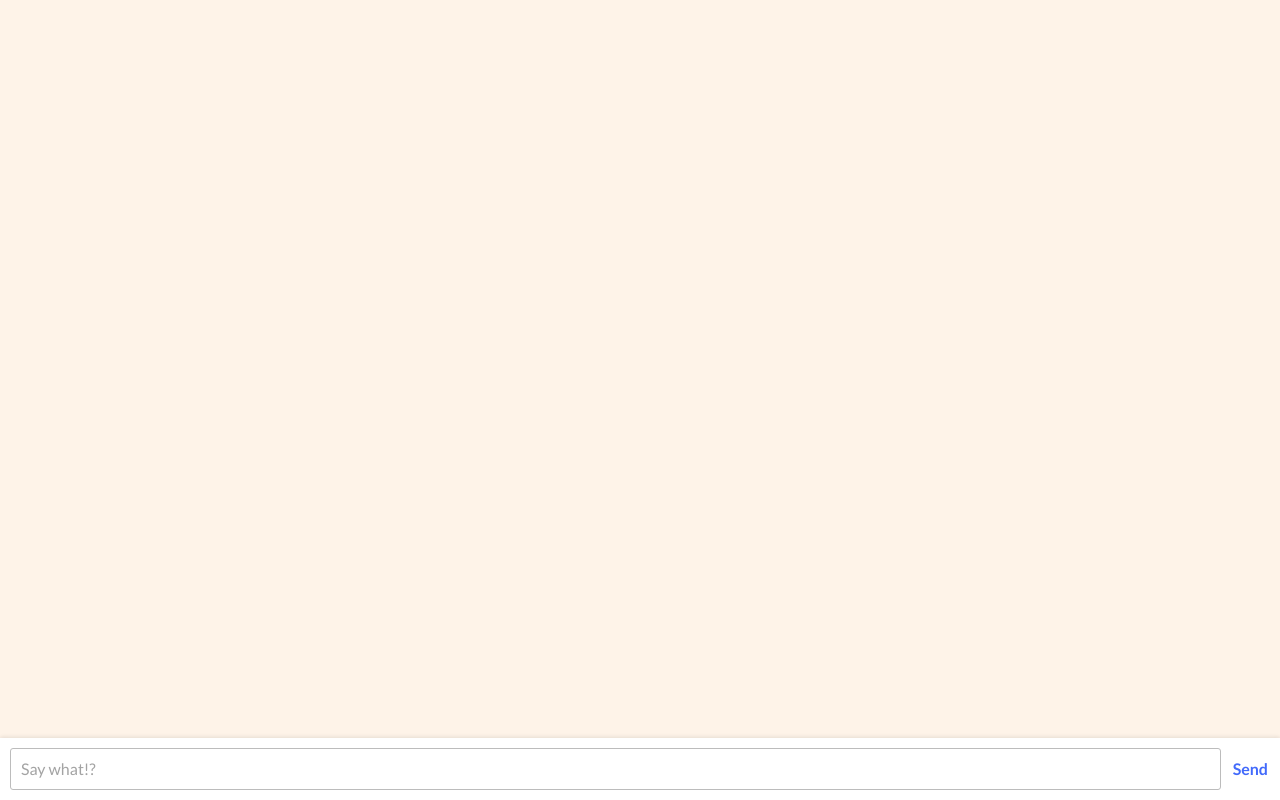
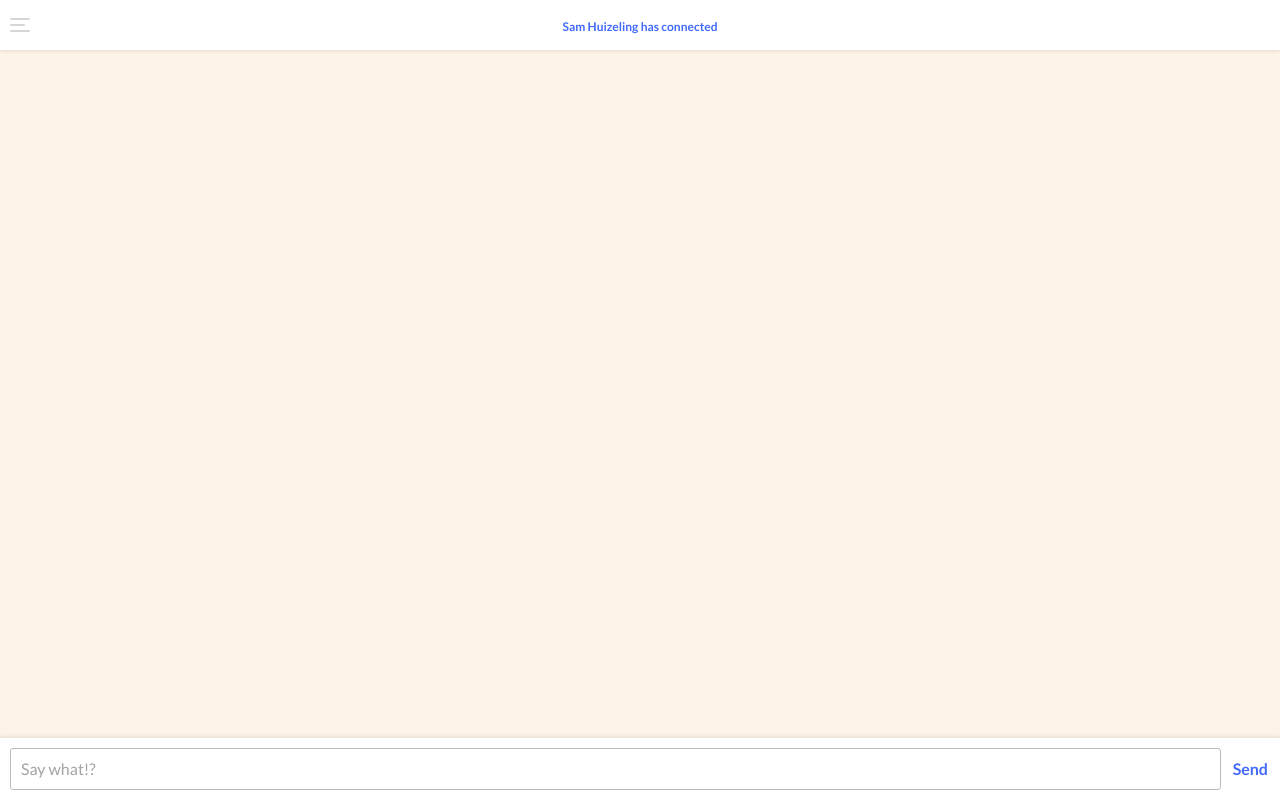
Before and after one commit to Munskin/Brodor, a plain HTML site: page app/index.html in a window 1280 px wide. Drawn offline with nearby package versions, Linux system fonts and the light colour scheme; no server answers.

Commit message:
add top bar

```diff
--- a/app/index.html
+++ b/app/index.html
@@ -18,6 +18,7 @@
 
 <body>
 
+    <!-- Landing wrapper -->
     <main class="landing-wrapper">
         <div class="branding">
             <img class="brand-logo" src="images/sunglasses.svg" alt="">
@@ -28,10 +29,27 @@
         </div>
     </main>
 
+    <!-- Top bar -->
+
+    <div class="top-bar">
+        <div class="top-bar-menu">
+            <span class="menu-bar"></span>
+            <span class="menu-bar"></span>
+            <span class="menu-bar"></span>
+        </div>
+
+        <div class="top-bar-notification">
+            <span class="notification">Sam Huizeling has connected</span>
+        </div>
+    </div>
+
+    <!-- Chat wrapper -->
     <main class="chat-wrapper">
-        <section class="chat-window">
-            <!-- Chats appear here after staging-->
-        </section>
+
+        <!-- Chats appear here after staging-->
+        <section class="chat-window"></section>
+
+        <!-- User input -->
         <section class="chat-input">
             <div class="chat-user-input-group input-with-button button-right">
                 <input class="user-input" type="text" placeholder="Say what!?">
@@ -42,9 +60,10 @@
         </section>
     </main>
 
-    <div class="chat-staging">
+    <!-- Chat staging -->
+    <div class="chat-staging"></div>
 
-    </div>
+    <!-- Scripts -->
     <script   src="https://code.jquery.com/jquery-3.0.0.min.js"   integrity="sha256-JmvOoLtYsmqlsWxa7mDSLMwa6dZ9rrIdtrrVYRnDRH0="   crossorigin="anonymous"></script>
     <script src="https://cdnjs.cloudflare.com/ajax/libs/velocity/1.2.3/velocity.min.js"></script>
     <script src="https://www.gstatic.com/firebasejs/live/3.0/firebase.js"></script>
--- a/scss/brodor/_chat.scss
+++ b/scss/brodor/_chat.scss
@@ -9,7 +9,7 @@ body {
     margin: 0 auto;
     display: flex;
     flex-direction: column;
-    padding: 0;
+    padding: 5rem 0 0 0;
 }
 
 .chat-window {
@@ -45,8 +45,8 @@ body {
 
 // Chat messages
 .chat-message {
-    max-width: 540px;
-    padding: 1rem;
+    max-width: 85vw;
+    padding: 0.6rem 1rem;
     border-radius: $large-radius;
     margin-bottom: 1rem;
     box-shadow: 0 2px 2px rgba(black, 0.1);
@@ -63,8 +63,10 @@ body {
         transform: translate3d(0,20px,0);
     }
     .chat-message-username {
-        margin-top: 0;
+        margin-top: 0.2em;
         margin-bottom: 0;
+        font-size: 0.75em;
+        opacity: 0.8;
     }
     .chat-message-message {
         margin-bottom: 0;
@@ -75,6 +77,9 @@ body {
         border: 1px solid $primary-color;
         background-color: $primary-color;
         color: white;
+        .chat-message-username {
+            display: none;
+        }
     }
 }
 
--- /dev/null
+++ b/scss/brodor/_top-bar.scss
@@ -0,0 +1,46 @@
+.top-bar {
+    position: fixed;
+    width: 100%;
+    height: 5rem;
+    display: block;
+    z-index: 20;
+    background-color: #fff;
+    box-shadow: 0 1px 4px rgba(0, 0, 0, 0.1);
+    .top-bar-menu {
+            padding: 1rem;
+            position: absolute;
+            top: 50%;
+            left: 0;
+            z-index: 30;
+            transform: translateY(-50%);
+        .menu-bar {
+            display: block;
+            width: 2rem;
+            height: 0.2rem;
+            margin-bottom: 0.4rem;
+            border-radius: $small-radius;
+            background-color: darken($soft-gray,10%);
+            &:nth-of-type(2) {
+                width: 1.5rem;
+            }
+            &:nth-of-type(3) {
+                margin-bottom: 0;
+            }
+        }
+    }
+    .top-bar-notification {
+        text-align: center;
+        position: absolute;
+        left: 0;
+        right: 0;
+        margin: 0 auto;
+        top: 50%;
+        transform: translateY(-50%);
+        padding: 0 4rem;
+        .notification {
+            font-weight: $font-weight-bold;
+            font-size: 0.75em;
+            color: $primary-color;
+        }
+    }
+}
--- a/scss/pavilion.scss
+++ b/scss/pavilion.scss
@@ -17,3 +17,4 @@
 // Brodor parts
 @import "brodor/landing";
 @import "brodor/chat";
+@import "brodor/top-bar";
```
Also changed, not shown: app/css/brodor.min.css, 2 other files.
